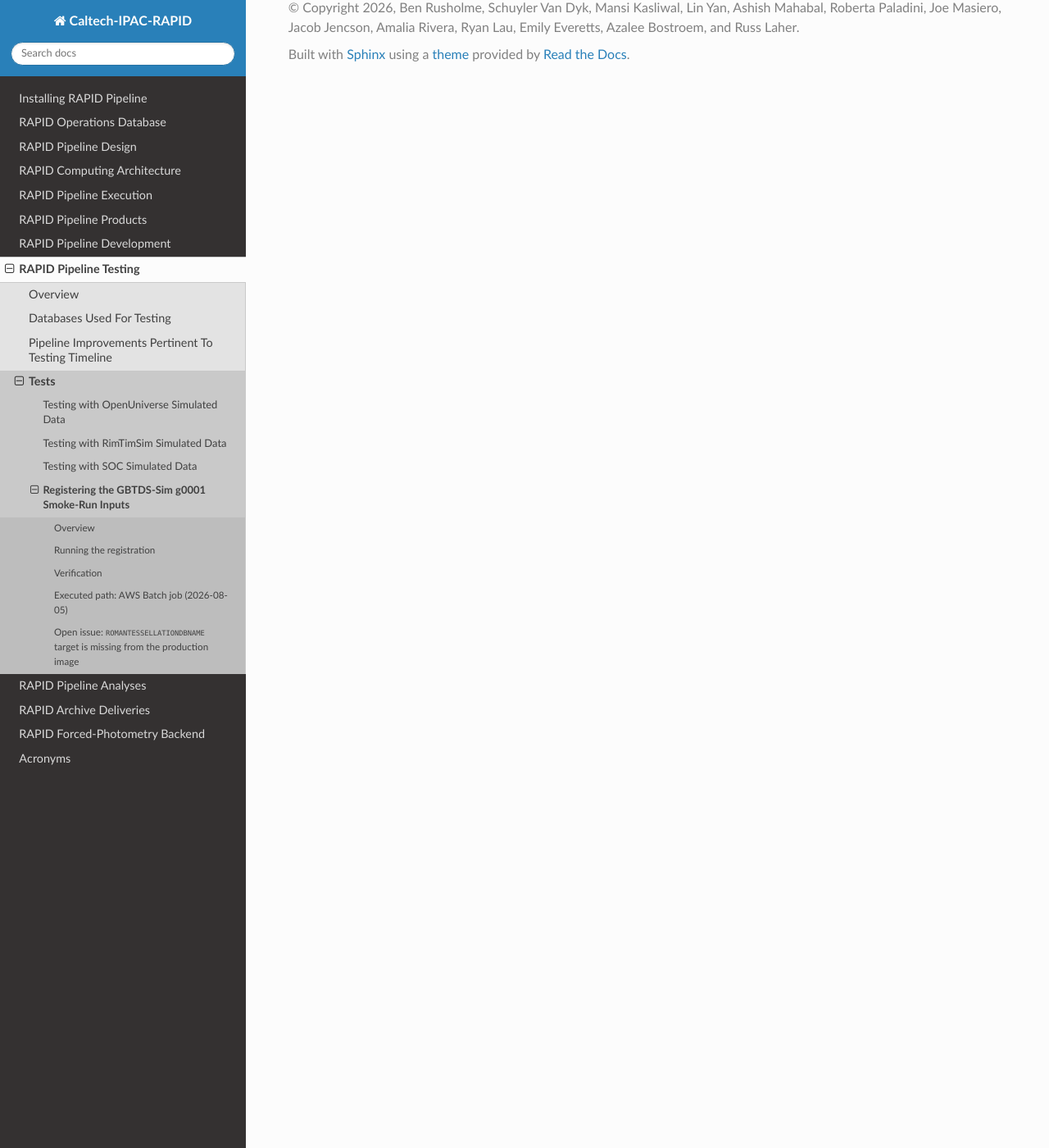
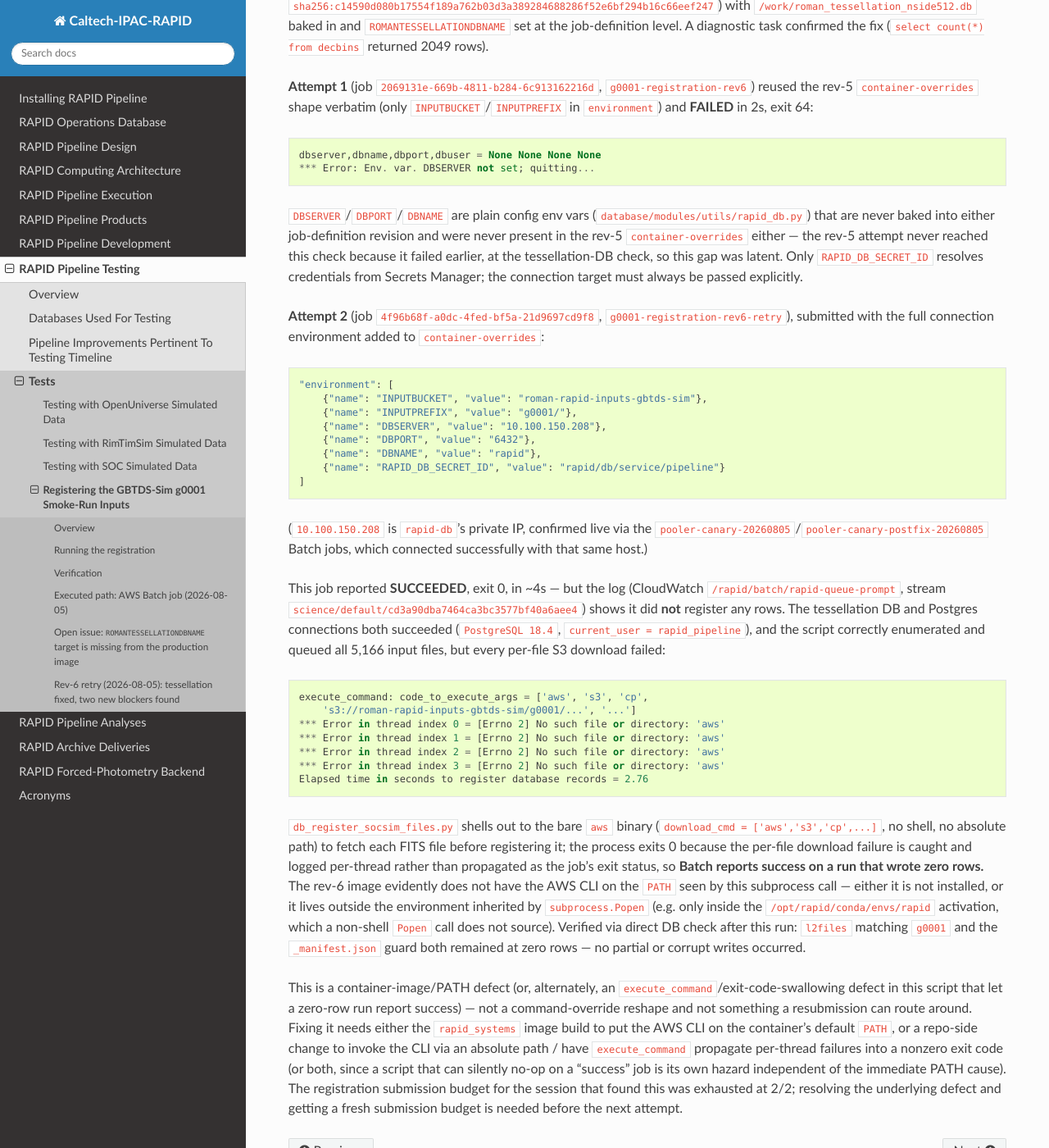
Before and after one commit to Caltech-IPAC/rapid, a Sphinx documentation site: the page built from docs/source/dev/gbtds_sim_g0001_registration.rst, in a window 1280 px wide and 1400 px high, scrolled down 3230 px. Shown: the whole window at 82% size. Built offline with Sphinx 7.4.7 and the Read the Docs theme 3.1.0, drawn with Linux system fonts in a browser that asks for light colours; some of the changed text lies outside the part shown.

Commit message:
Record rev-6 g0001 registration attempts: DBSERVER gap, then silent aws-CLI PATH failure
Attempt 1 (job 2069131e) at rev 6 failed fast on missing DBSERVER/DBPORT/
DBNAME container-overrides (never baked into either job-definition
revision). Attempt 2 (job 4f96b68f), resubmitted with the full connection
env added, reported Batch SUCCEEDED but wrote zero rows: every per-file
`aws s3 cp` subprocess call failed with ENOENT because the AWS CLI isn't
on the PATH seen by db_register_socsim_files.py's subprocess.Popen, and
the per-thread failure isn't propagated to the job's exit code. DB
verified still at zero g0001 rows post-run, no partial writes. Session's
2-submission registration budget is exhausted; needs an image/PATH or
script exit-code fix plus a fresh budget before the next attempt.

```diff
--- a/docs/source/dev/gbtds_sim_g0001_registration.rst
+++ b/docs/source/dev/gbtds_sim_g0001_registration.rst
@@ -162,3 +162,93 @@ contains ``exposures``, ``l2files`` and ``l2filemeta`` along with the
 ``registerL2FileMeta`` functions; as of this writing all three tables have
 zero rows matching ``g0001``, so registration still needs DML only and there
 are no pre-existing rows to reconcile.
+
+
+.. _g0001-registration-rev6-attempts:
+
+Rev-6 retry (2026-08-05): tessellation fixed, two new blockers found
+***************************************************************************************
+
+Job definitions ``rapid-pipeline-science``/``rapid-pipeline-bulk`` were
+rebuilt at **revision 6** (image digest
+``sha256:c14590d080b17554f189a762b03d3a389284688286f52e6bf294b16c66eef247``)
+with ``/work/roman_tessellation_nside512.db`` baked in and
+``ROMANTESSELLATIONDBNAME`` set at the job-definition level. A diagnostic
+task confirmed the fix (``select count(*) from decbins`` returned 2049
+rows).
+
+**Attempt 1** (job ``2069131e-669b-4811-b284-6c913162216d``,
+``g0001-registration-rev6``) reused the rev-5 ``container-overrides`` shape
+verbatim (only ``INPUTBUCKET``/``INPUTPREFIX`` in ``environment``) and
+**FAILED** in 2s, exit 64::
+
+    dbserver,dbname,dbport,dbuser = None None None None
+    *** Error: Env. var. DBSERVER not set; quitting...
+
+``DBSERVER``/``DBPORT``/``DBNAME`` are plain config env vars
+(``database/modules/utils/rapid_db.py``) that are never baked into either
+job-definition revision and were never present in the rev-5
+``container-overrides`` either — the rev-5 attempt never reached this check
+because it failed earlier, at the tessellation-DB check, so this gap was
+latent. Only ``RAPID_DB_SECRET_ID`` resolves credentials from Secrets
+Manager; the connection target must always be passed explicitly.
+
+**Attempt 2** (job ``4f96b68f-a0dc-4fed-bf5a-21d9697cd9f8``,
+``g0001-registration-rev6-retry``), submitted with the full connection
+environment added to ``container-overrides``::
+
+    "environment": [
+        {"name": "INPUTBUCKET", "value": "roman-rapid-inputs-gbtds-sim"},
+        {"name": "INPUTPREFIX", "value": "g0001/"},
+        {"name": "DBSERVER", "value": "10.100.150.208"},
+        {"name": "DBPORT", "value": "6432"},
+        {"name": "DBNAME", "value": "rapid"},
+        {"name": "RAPID_DB_SECRET_ID", "value": "rapid/db/service/pipeline"}
+    ]
+
+(``10.100.150.208`` is ``rapid-db``'s private IP, confirmed live via the
+``pooler-canary-20260805``/``pooler-canary-postfix-20260805`` Batch jobs,
+which connected successfully with that same host.)
+
+This job reported **SUCCEEDED**, exit 0, in ~4s — but the log
+(CloudWatch ``/rapid/batch/rapid-queue-prompt``, stream
+``science/default/cd3a90dba7464ca3bc3577bf40a6aee4``) shows it did **not**
+register any rows. The tessellation DB and Postgres connections both
+succeeded (``PostgreSQL 18.4``, ``current_user = rapid_pipeline``), and the
+script correctly enumerated and queued all 5,166 input files, but every
+per-file S3 download failed::
+
+    execute_command: code_to_execute_args = ['aws', 's3', 'cp',
+        's3://roman-rapid-inputs-gbtds-sim/g0001/...', '...']
+    *** Error in thread index 0 = [Errno 2] No such file or directory: 'aws'
+    *** Error in thread index 1 = [Errno 2] No such file or directory: 'aws'
+    *** Error in thread index 2 = [Errno 2] No such file or directory: 'aws'
+    *** Error in thread index 3 = [Errno 2] No such file or directory: 'aws'
+    Elapsed time in seconds to register database records = 2.76
+
+``db_register_socsim_files.py`` shells out to the bare ``aws`` binary
+(``download_cmd = ['aws','s3','cp',...]``, no shell, no absolute path) to
+fetch each FITS file before registering it; the process exits 0 because the
+per-file download failure is caught and logged per-thread rather than
+propagated as the job's exit status, so **Batch reports success on a run
+that wrote zero rows.** The rev-6 image evidently does not have the AWS
+CLI on the ``PATH`` seen by this subprocess call — either it is not
+installed, or it lives outside the environment inherited by
+``subprocess.Popen`` (e.g. only inside the ``/opt/rapid/conda/envs/rapid``
+activation, which a non-shell ``Popen`` call does not source). Verified via
+direct DB check after this run: ``l2files`` matching ``g0001`` and the
+``_manifest.json`` guard both remained at zero rows — no partial or
+corrupt writes occurred.
+
+This is a container-image/PATH defect (or, alternately, an
+``execute_command``/exit-code-swallowing defect in this script that let a
+zero-row run report success) — not a command-override reshape and not
+something a resubmission can route around. Fixing it needs either the
+``rapid_systems`` image build to put the AWS CLI on the container's default
+``PATH``, or a repo-side change to invoke the CLI via an absolute path /
+have ``execute_command`` propagate per-thread failures into a nonzero exit
+code (or both, since a script that can silently no-op on a "success" job is
+its own hazard independent of the immediate PATH cause). The registration
+submission budget for the session that found this was exhausted at 2/2;
+resolving the underlying defect and getting a fresh submission budget is
+needed before the next attempt.
```
